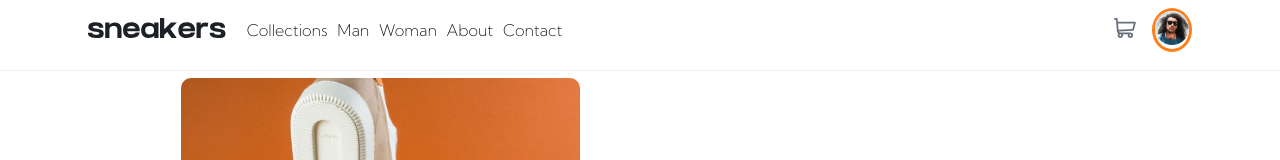
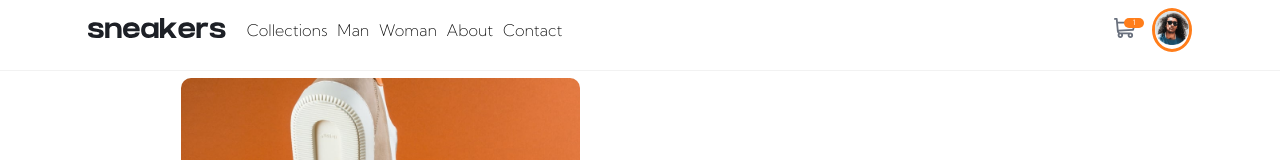
Before and after one commit to jerncomania28/ecommerce-products-page, a React (Create React App) app: page / in a window 1280 px wide. Both pictures are taken after a click on the element 849 px from the left and 419 px from the top of the page. Shown: the top 160 px of the page. Built offline with nearby package versions, Linux system fonts and the light colour scheme.

Commit message:
added cart functions

```diff
--- a/src/components/cart/index.jsx
+++ b/src/components/cart/index.jsx
@@ -1,10 +1,14 @@
-import { useSelector } from "react-redux";
+import { useSelector, useDispatch } from "react-redux";
+import { deleteProductFromCart } from "../../states/carts";
+
+//assets
+import IconDelete from "../../assets/icon-delete.svg";
 
 const Cart = () => {
 
-    const carts = useSelector((state) => state.carts.items)
+    const carts = useSelector((state) => state.carts.items);
 
-    console.log(carts);
+    const dispatch = useDispatch();
     return (
         <div className="cart-container">
             <h1> Cart</h1>
@@ -13,11 +17,30 @@ const Cart = () => {
             <div className={carts.length ? "cart-items__container cart-items__container--flow" : "cart-items__container"}>
                 {
                     carts.length ? carts.map(cartItem => {
+                        const { images, name, price, quantity } = cartItem;
+
+                        const handleDeleteProduct = () => {
+                            dispatch(deleteProductFromCart(cartItem))
+                        }
                         return (
+
                             <div className="cart-item" key={cartItem.id}>
-                                This is a Cart item
+
+                                <div className="cart-item__image">
+                                    <img src={images[0]} alt="cart-item.img" />
+                                </div>
+                                <div className="cart-item__content">
+                                    <h3 className="cart-item__title">{name}</h3>
+                                    <p className="cart-item__value">{`$${price} X ${quantity}`}</p>
+
+                                </div>
+                                <div className="cart-item__delete-btn"  >
+                                    <img src={IconDelete} alt="delete-item.img" onClick={handleDeleteProduct} />
+                                </div>
+
                             </div>
                         )
+
                     }) : <div className="empty">cart is empty!</div>
                 }
             </div>
--- a/src/components/cartIcon/index.jsx
+++ b/src/components/cartIcon/index.jsx
@@ -1,5 +1,7 @@
+import { useEffect } from "react";
 import { useDispatch, useSelector } from "react-redux";
 import { setIsCartOpen } from "../../states/core";
+import { cartCount } from "../../states/carts";
 //assets
 import { ReactComponent as CartIconAsset } from "../../assets/icon-cart.svg";
 
@@ -7,14 +9,19 @@ import { ReactComponent as CartIconAsset } from "../../assets/icon-cart.svg";
 const CartIcon = () => {
     //retrieve data frm global state
     const isCartOpen = useSelector((state) => state.core.isCartOpen);
+    const carts = useSelector((state) => state.carts.items);
+    const count = useSelector((state) => state.carts.count);
 
-    const carts = useSelector((state) => state.carts.items);
     // calls function from global store
     const dispatch = useDispatch();
 
     const handleCartOpen = () => {
         dispatch(setIsCartOpen(!isCartOpen));
     }
+
+    useEffect(() => {
+        dispatch(cartCount())
+    }, [carts, dispatch])
 
     return (
 
@@ -25,7 +32,7 @@ const CartIcon = () => {
             {
                 // displays count of items in the cart I
                 carts.length ?
-                    <div className="cartLogo--count">200</div> : null
+                    <div className="cartLogo--count">{count}</div> : null
             }
 
         </div>
--- a/src/components/content/index.jsx
+++ b/src/components/content/index.jsx
@@ -1,6 +1,6 @@
-import {useDispatch } from "react-redux";
+import { useDispatch } from "react-redux";
 
-import { addProductsToCart } from "../../states/carts";
+import { addProductsToCart, removeProductsFromCart } from "../../states/carts";
 
 //assets
 
@@ -15,6 +15,9 @@ const Content = ({ product }) => {
     const handleAddToCart = () => {
 
         dispatch(addProductsToCart(product));
+    }
+    const handleRemoveFromCart = () => {
+        dispatch(removeProductsFromCart(product));
     }
 
 
@@ -35,13 +38,13 @@ const Content = ({ product }) => {
 
             <div className="content--fn ">
                 <div className="content--fn__controls">
-                    <div className="content--fn__icon">
+                    <div className="content--fn__icon" onClick={handleRemoveFromCart}>
                         <img src={IconMinus} alt="icon-minus" />
                     </div>
                     <div className="content--fn__quantity">
                         1
                     </div>
-                    <div className="content--fn__icon">
+                    <div className="content--fn__icon" onClick={handleAddToCart}>
                         <img src={IconPlus} alt="icon-plus" />
                     </div>
                 </div>
--- a/src/states/carts/index.js
+++ b/src/states/carts/index.js
@@ -4,10 +4,59 @@ const cartSlice = createSlice({
   name: "cart",
   initialState: {
     items: [],
+    count: 0,
+    total: 0,
   },
   reducers: {
-    setCartItems: (state, action) => {
-      state.items = action.payload;
+    cartTotal: (state) => {
+      const cartItems = state.items;
+
+      const total = cartItems.reduce((acc, item) => {
+        return acc + item.quantity * item.price;
+      }, 0);
+
+      state.total = total;
+    },
+    cartCount: (state) => {
+      const cartItems = state.items;
+
+      const count = cartItems.reduce((acc, item) => {
+        return acc + 1;
+      }, 0);
+
+      state.count = count;
+    },
+
+    deleteProductFromCart: (state, action) => {
+      const cartItems = state.items;
+      const product = action.payload;
+
+      const deleteProduct = (cartItems, product) => {
+        return cartItems.filter((item) => item.id !== product.id);
+      };
+
+      state.items = deleteProduct(cartItems, product);
+    },
+
+    removeProductsFromCart: (state, action) => {
+      const cartItems = state.items;
+      const product = action.payload;
+
+      const removeProduct = (cartItems, product) => {
+        const existingItem = cartItems.find((item) => item.id === product.id);
+
+        if (existingItem.quantity === 1) {
+          return cartItems.filter((item) => item.id === product.id);
+        } else {
+          return cartItems.map((item) =>
+            item.id === product.id
+              ? { ...item, quantity: item.quantity - 1 }
+              : item
+          );
+        }
+      };
+
+      state.items = removeProduct(cartItems, product);
     },
     addProductsToCart: (state, action) => {
       const cartItems = state.items;
@@ -32,5 +81,11 @@ const cartSlice = createSlice({
   },
 });
 
-export const { setCartItems, addProductsToCart } = cartSlice.actions;
+export const {
+  cartTotal,
+  cartCount,
+  addProductsToCart,
+  removeProductsFromCart,
+  deleteProductFromCart,
+} = cartSlice.actions;
 export default cartSlice.reducer;
--- a/src/styles/component/_cart-icon.scss
+++ b/src/styles/component/_cart-icon.scss
@@ -23,5 +23,6 @@
     right: -0.5rem;
 
     @include general--flex;
+    justify-content: center;
   }
 }
--- a/src/styles/component/_cart.scss
+++ b/src/styles/component/_cart.scss
@@ -51,8 +51,35 @@
 
     .cart-item {
       width: 100%;
-      padding: 1rem;
-      border: 1px solid black;
+      height: 70px;
+      padding: 0.5rem;
+      margin-bottom: 0.3rem;
+      position: relative;
+
+      @include general--flex;
+      align-items: center;
+
+      &__image{
+        position: relative;
+        width: 70px;
+        margin: 0.3rem;
+        img{
+          width: 100%;
+        }
+      }
+
+      &__content{
+        padding: 0.3rem;
+      }
+
+      &__title{
+        font-size: 14px;
+        margin-bottom: 3px;
+      }
+
+      &__value{
+        font-size: 14px;
+      }
     }
   }
   // items list container --end I
```
